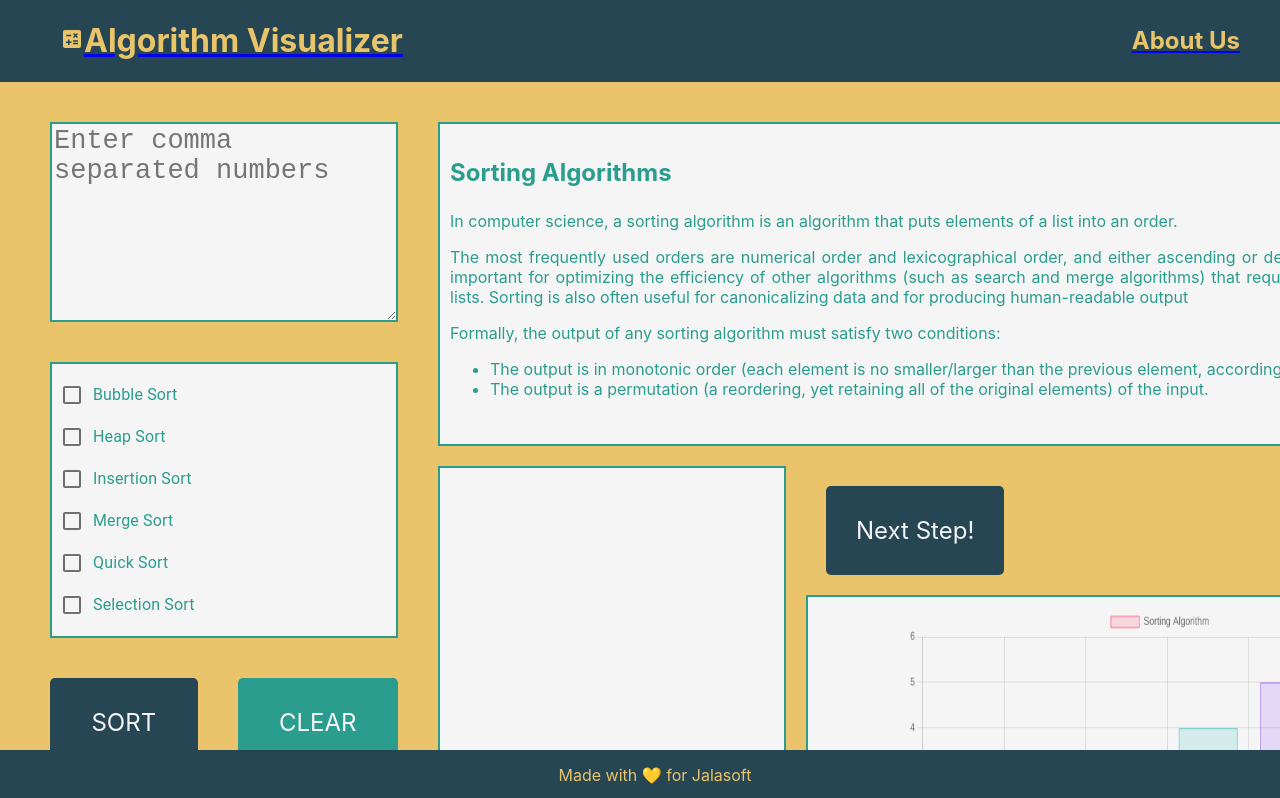
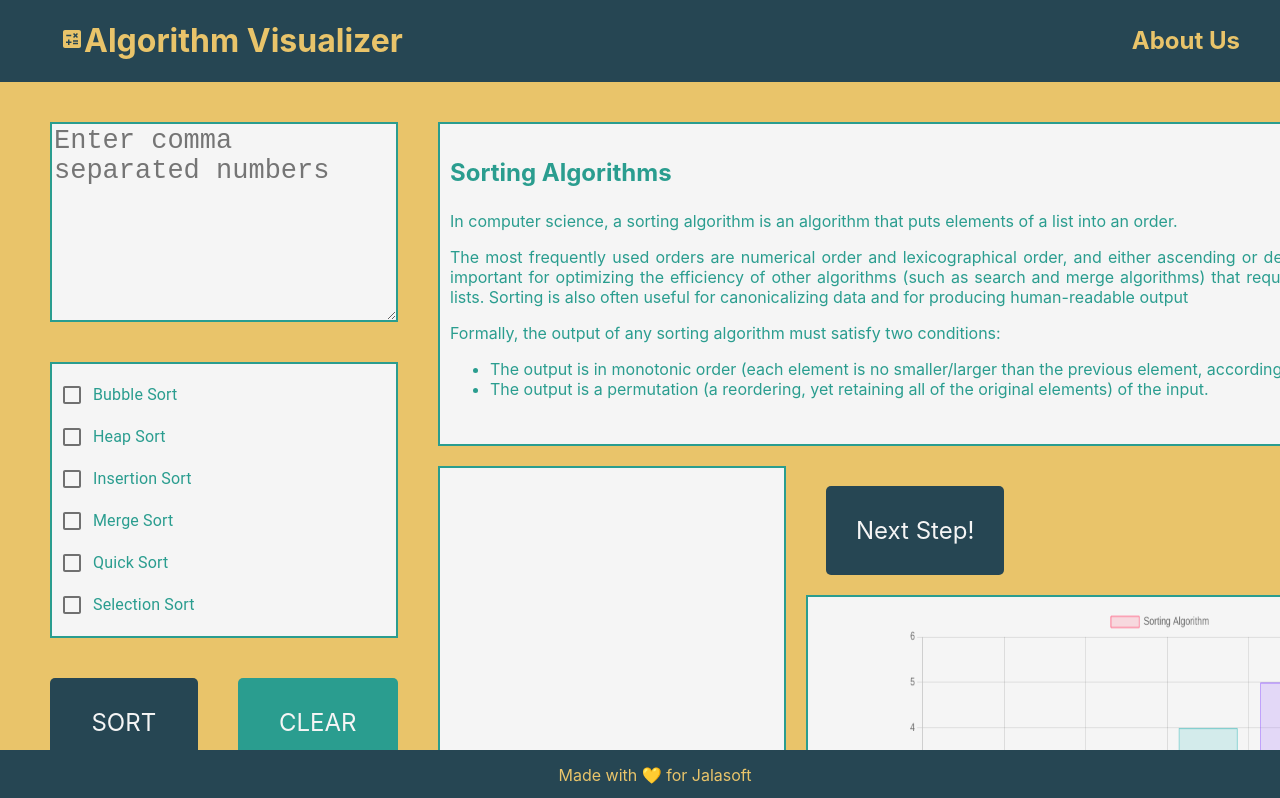
Before and after one commit to mariachi9999/sorting-visualizer, a React (Create React App) app in the folder client/: page / in a window 1280 px wide. Shown: the top 798 px of the page. Built offline with nearby package versions, Linux system fonts and the light colour scheme.

Commit message:
deleted outlined to links of header

```diff
--- a/client/src/components/Header/Header.jsx
+++ b/client/src/components/Header/Header.jsx
@@ -6,7 +6,7 @@ import { Link } from "react-router-dom";
 function Header() {
   return (
     <div id={styles.container} className="header">
-      <Link to={`/`}>
+      <Link to={`/`} id={styles.namelogo}>
         <div id={styles.namelogo}>
           <span>
             <CalculateIcon className={styles.icon} sx={{ fontSize: 80 }} />
@@ -14,7 +14,7 @@ function Header() {
           <h1 className={styles.name}>Algorithm Visualizer</h1>
         </div>
       </Link>
-      <Link to={`/about`}>
+      <Link to={`/about`} id={styles.about}>
         <h2 className={styles.about}>About Us</h2>
       </Link>
     </div>
--- a/client/src/components/Header/Header.module.css
+++ b/client/src/components/Header/Header.module.css
@@ -17,4 +17,12 @@
   display: flex;
   justify-content: center;
   align-items: center;
+  text-decoration: none !important;
 }
+
+#about {
+  display: flex;
+  justify-content: center;
+  align-items: center;
+  text-decoration: none !important;
+}
```
